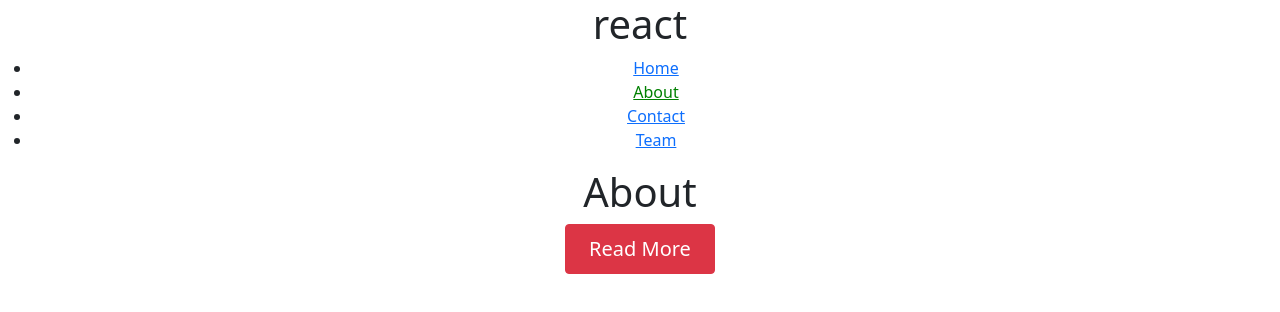
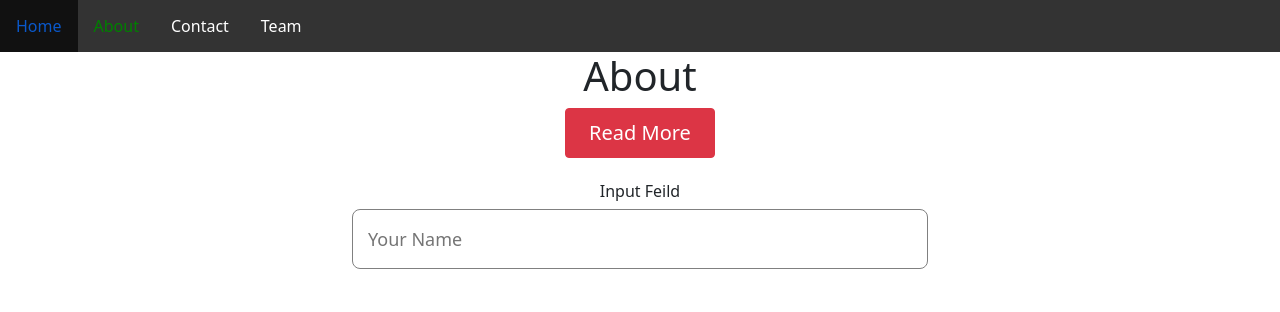
Before and after one commit to mrsamia/react_tuitoriaal, a React (Create React App) app: page /About in a window 1280 px wide. Shown: the top 312 px of the page. Built offline with nearby package versions, Linux system fonts and the light colour scheme.

Commit message:
SRM | Navstyle

```diff
--- a/src/App.js
+++ b/src/App.js
@@ -7,7 +7,7 @@ import Myrouting from './component/Myrouting';
 function App() {
   return (
     <div className="App">
-      <h1>react</h1>
+
       <BrowserRouter>
         <Mynav />
         <Myrouting />
--- /dev/null
+++ b/src/component/Input.js
@@ -0,0 +1,46 @@
+// import React from 'react';
+import '../style/input.css';
+
+// function Input(props) {
+//     return (
+//         <div>
+//             <input name={props.name} placeholder={props.placeholder} />
+//         </div>
+//     );
+// }
+
+// export default Input;
+
+
+import React, { Component } from 'react';
+
+class Input extends Component {
+
+
+constructor(){
+    super();
+    this.state={
+        tittle:"Input Feild",
+        username:" "
+    }
+}
+
+
+onchangehndler=(event)=>{
+  var myvalue= event.target.value;
+  this.setState({username:myvalue})
+}
+
+
+    render() {
+        return (
+            <div>
+                <h6>{this.state.tittle}</h6>
+                <h6>{this.state.username}</h6>
+                 <input name={this.props.name} placeholder={this.props.placeholder} onChange={this.onchangehndler}/>
+            </div>
+        );
+    }
+}
+
+export default Input;
--- a/src/component/Mynav.js
+++ b/src/component/Mynav.js
@@ -1,12 +1,13 @@
 import React, { Component } from 'react';
 import{NavLink} from "react-router-dom";
+import '../style/nav.css';
 
 class Mynav extends Component {
     render() {
         return (
             <div>
                 <ul>
-                    <li><NavLink exact activeStyle={{color:"green"}} to="/">Home</NavLink></li>
+                    <li><NavLink  exact activeStyle={{color:"green"}} to="/">Home</NavLink></li>
                     <li><NavLink  activeStyle={{color:"green"}} to="/About">About</NavLink></li>
                     <li><NavLink  activeStyle={{color:"green"}} to="/Contact">Contact</NavLink></li>
                     <li><NavLink  activeStyle={{color:"green"}} to="/Team">Team</NavLink></li>
--- a/src/pages/About.js
+++ b/src/pages/About.js
@@ -1,5 +1,6 @@
 import React, { Component } from 'react';
 import Button from '../component/Button';
+import Input from '../component/Input';
 
 class About extends Component {
 
@@ -7,11 +8,16 @@ class About extends Component {
         alert("Button is Clicked");
     }
 
+
     render() {
         return (
             <div>
                 <h1>About</h1>
-                <Button clsname="btn btn-danger" name="Read More" onclck={this.click} style={{height:'50px',width:'150px',fontSize:20 }}  />
+                <Button clsname="btn btn-danger" name="Read More" onclck={this.click} style={{height:'50px',width:'150px',fontSize:20 }}/>
+                <br></br>
+                <Input name="UserName" placeholder="Your Name"/>
+
+
             </div>
         );
     }
--- /dev/null
+++ b/src/style/input.css
@@ -0,0 +1,8 @@
+input{
+    height: 60px;
+    width: 45%;
+    border-radius: 8px;
+    border: 1px solid gray;
+    padding-left: 15px;
+    font-size: 18px;
+}
--- /dev/null
+++ b/src/style/nav.css
@@ -0,0 +1,24 @@
+ul {
+    list-style-type: none;
+    margin: 0;
+    padding: 0;
+    overflow: hidden;
+    background-color: #333;
+  }
+
+  li {
+    float: left;
+  }
+
+  li a  {
+    display: block;
+    color: white;
+    text-align: center;
+    padding: 14px 16px;
+    text-decoration: none;
+  }
+
+  /* Change the link color to #111 (black) on hover */
+  li a:hover {
+    background-color: #111;
+  }
```
